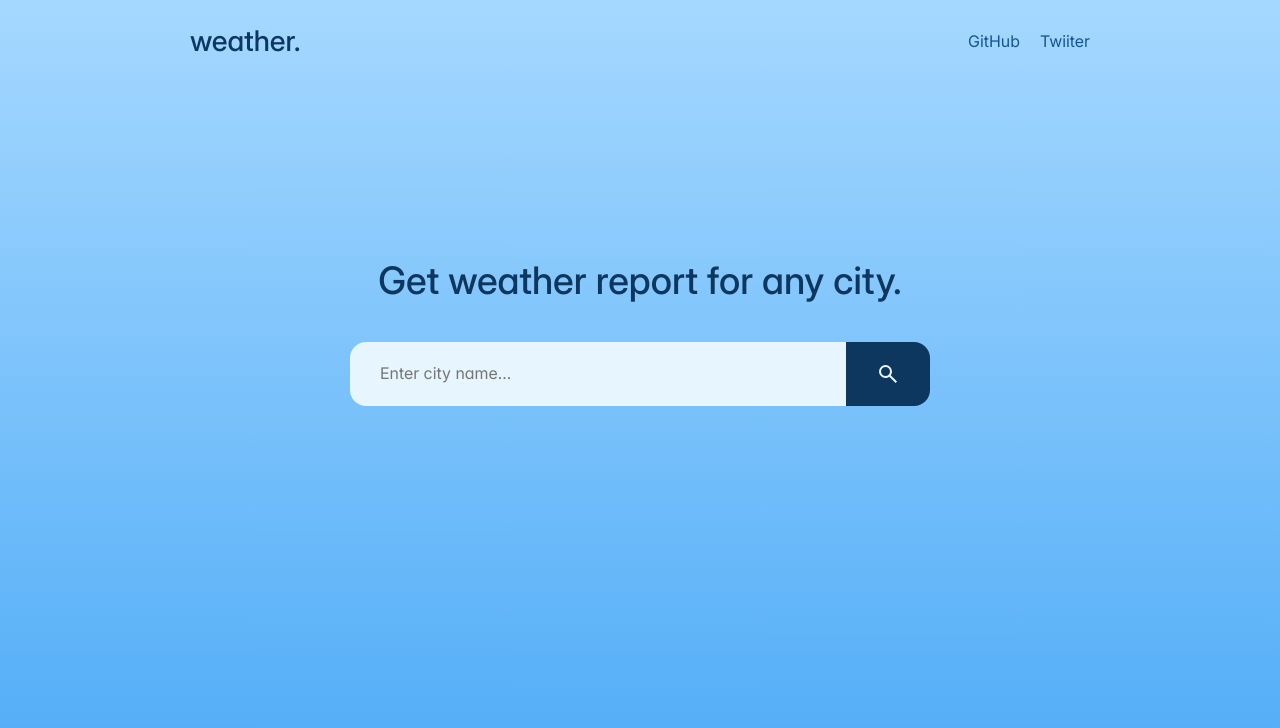
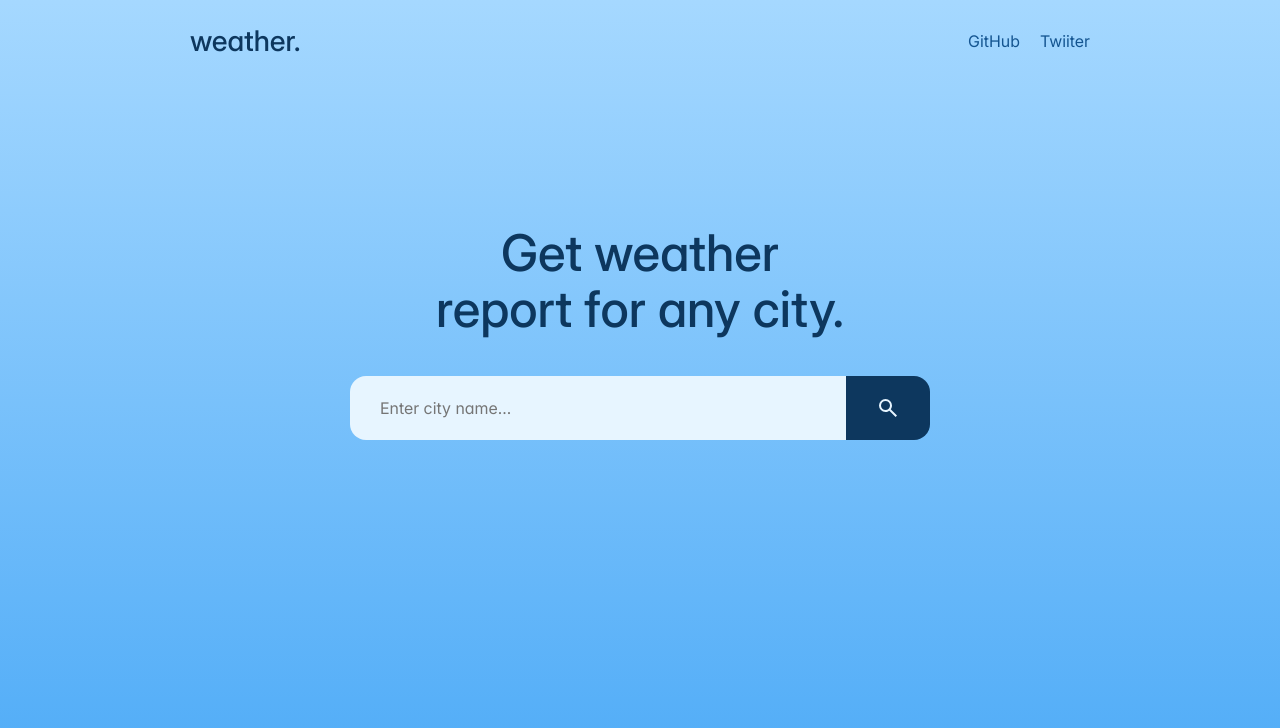
Before and after one commit to heygauravshukla/weather-app, a website built with Vite: page index.html in a window 1280 px wide. Built offline with nearby package versions, Linux system fonts and the light colour scheme; no server answers.

Commit message:
fix: increase font-size of h1 in hero section

```diff
--- a/src/style.css
+++ b/src/style.css
@@ -194,7 +194,7 @@
     text-align: center;
 
     h1 {
-      font-size: var(--fs-600);
+      font-size: var(--fs-700);
       font-weight: var(--fw-medium);
     }
   }
```
